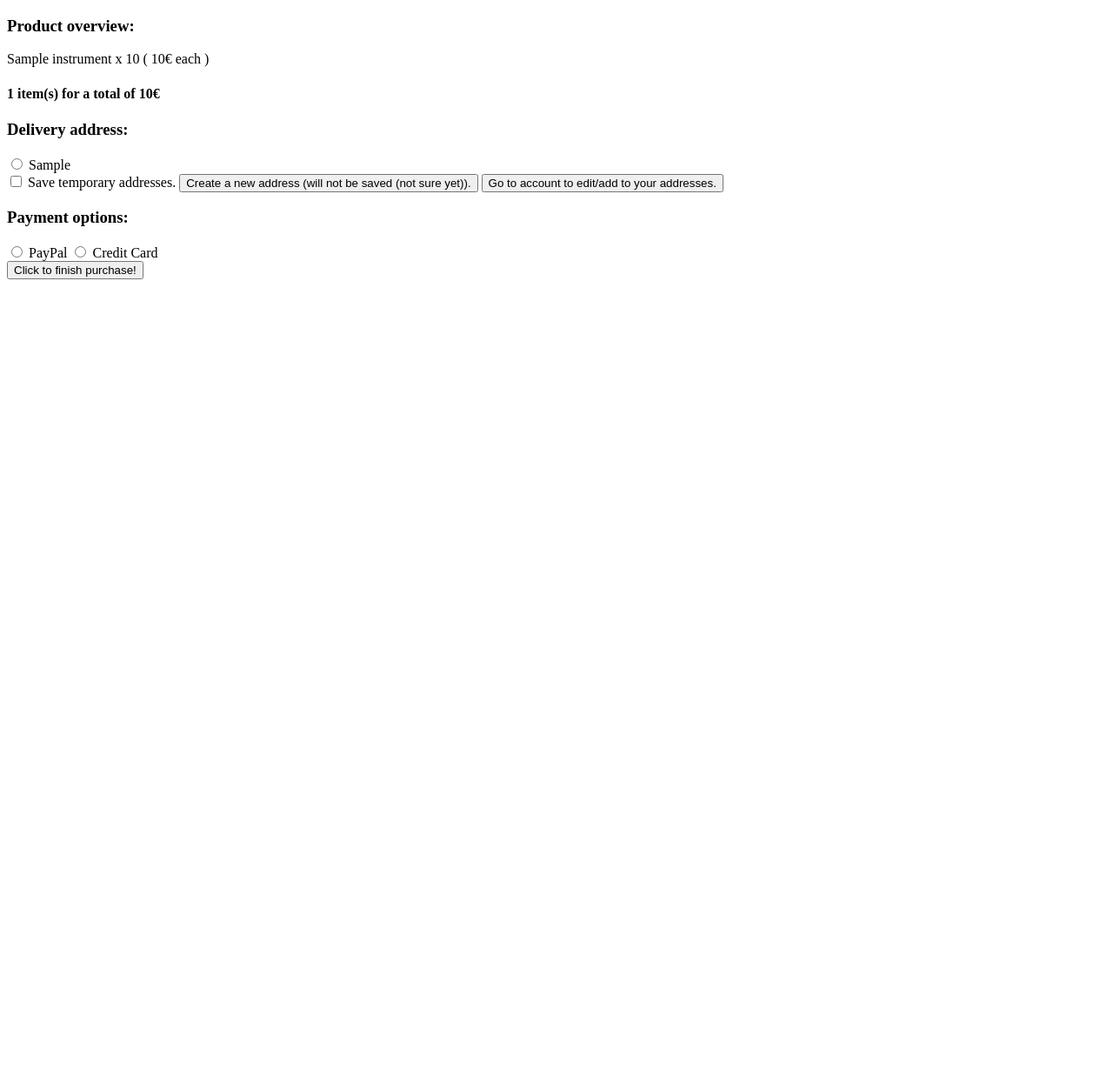
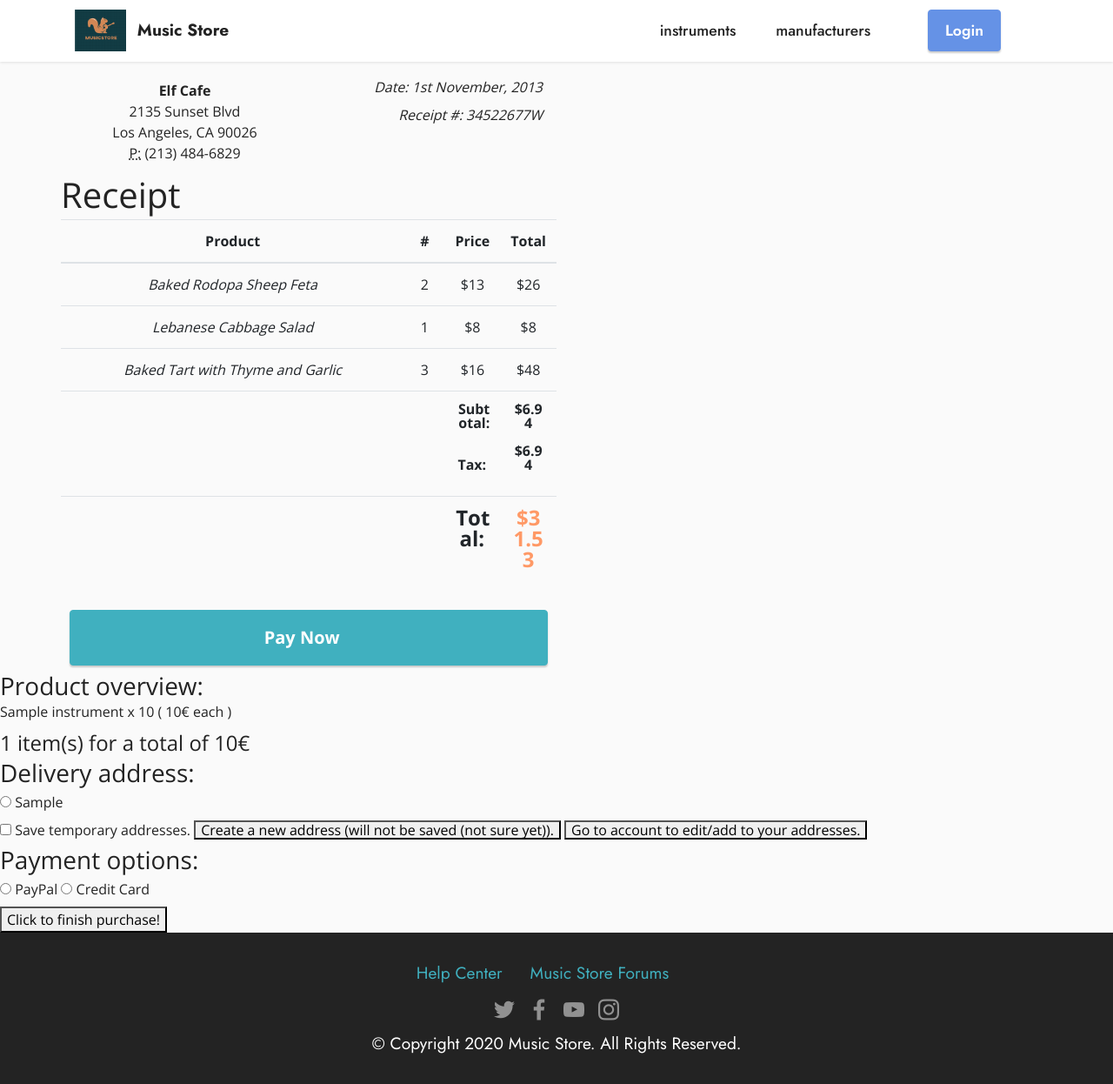
Before and after one commit to immarianaas/MusicStore, a Django app: template templates/place_order.html in a window 1280 px wide. Shown: the whole page at 87% size. Before the commit the page ends 321 px from the top, so only its background shows below. Run offline with Django 3.2, Linux system fonts and the light colour scheme; the template is opened without the code that fills it: most values are stand-ins (such as "Sample title", 1, 10 or a date in 2020); some libraries are stand-ins or nearby versions.

Commit message:
para o merge

```diff
--- a/templates/place_order.html
+++ b/templates/place_order.html
@@ -1,10 +1,95 @@
-<!DOCTYPE html>
-<html lang="en">
-<head>
-    <meta charset="UTF-8">
-    <title>Place Order</title>
-</head>
-<body>
+{% extends 'layout.html' %}
+{% block content %}
+    <div class="container form-container">
+        <div class="row">
+            <div class="well col-xs-10 col-sm-10 col-md-6 col-xs-offset-1 col-sm-offset-1 col-md-offset-3">
+                <div class="row">
+                    <div class="col-xs-6 col-sm-6 col-md-6">
+                        <address>
+                            <strong>Elf Cafe</strong>
+                            <br>
+                            2135 Sunset Blvd
+                            <br>
+                            Los Angeles, CA 90026
+                            <br>
+                            <abbr title="Phone">P:</abbr> (213) 484-6829
+                        </address>
+                    </div>
+                    <div class="col-xs-6 col-sm-6 col-md-6 text-right">
+                        <p>
+                            <em>Date: 1st November, 2013</em>
+                        </p>
+                        <p>
+                            <em>Receipt #: 34522677W</em>
+                        </p>
+                    </div>
+                </div>
+                <div class="row">
+                    <div class="text-center">
+                        <h1>Receipt</h1>
+                    </div>
+                    </span>
+                    <table class="table table-hover">
+                        <thead>
+                            <tr>
+                                <th>Product</th>
+                                <th>#</th>
+                                <th class="text-center">Price</th>
+                                <th class="text-center">Total</th>
+                            </tr>
+                        </thead>
+                        <tbody>
+                            <tr>
+                                <td class="col-md-9"><em>Baked Rodopa Sheep Feta</em></h4></td>
+                                <td class="col-md-1" style="text-align: center"> 2 </td>
+                                <td class="col-md-1 text-center">$13</td>
+                                <td class="col-md-1 text-center">$26</td>
+                            </tr>
+                            <tr>
+                                <td class="col-md-9"><em>Lebanese Cabbage Salad</em></h4></td>
+                                <td class="col-md-1" style="text-align: center"> 1 </td>
+                                <td class="col-md-1 text-center">$8</td>
+                                <td class="col-md-1 text-center">$8</td>
+                            </tr>
+                            <tr>
+                                <td class="col-md-9"><em>Baked Tart with Thyme and Garlic</em></h4></td>
+                                <td class="col-md-1" style="text-align: center"> 3 </td>
+                                <td class="col-md-1 text-center">$16</td>
+                                <td class="col-md-1 text-center">$48</td>
+                            </tr>
+                            <tr>
+                                <td>   </td>
+                                <td>   </td>
+                                <td class="text-right">
+                                <p>
+                                    <strong>Subtotal: </strong>
+                                </p>
+                                <p>
+                                    <strong>Tax: </strong>
+                                </p></td>
+                                <td class="text-center">
+                                <p>
+                                    <strong>$6.94</strong>
+                                </p>
+                                <p>
+                                    <strong>$6.94</strong>
+                                </p></td>
+                            </tr>
+                            <tr>
+                                <td>   </td>
+                                <td>   </td>
+                                <td class="text-right"><h4><strong>Total: </strong></h4></td>
+                                <td class="text-center text-danger"><h4><strong>$31.53</strong></h4></td>
+                            </tr>
+                        </tbody>
+                    </table>
+                    <button type="button" class="btn btn-success btn-lg btn-block">
+                        Pay Now   <span class="glyphicon glyphicon-chevron-right"></span>
+                    </button></td>
+                </div>
+            </div>
+        </div>
+    </div>
     <h3>Product overview:</h3>
     {% for p in prod_list %}
         <p>{{ p.item.instrument.name }} x {{ p.quantity }} ( {{ p.item.price }}€ each )</p>
@@ -34,7 +119,4 @@
     <br>
     <input type="submit" value="Click to finish purchase!">
     </form>
-
-
-</body>
-</html>
+{% endblock %}
```
